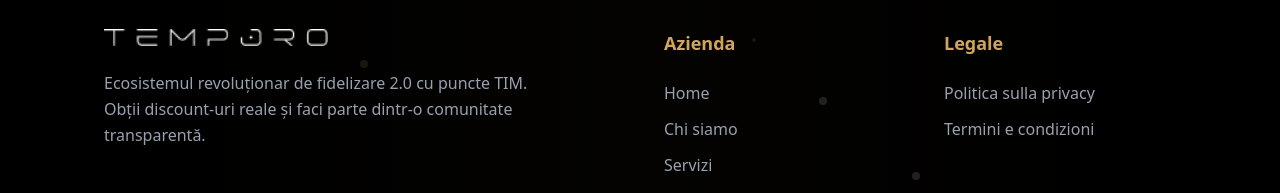
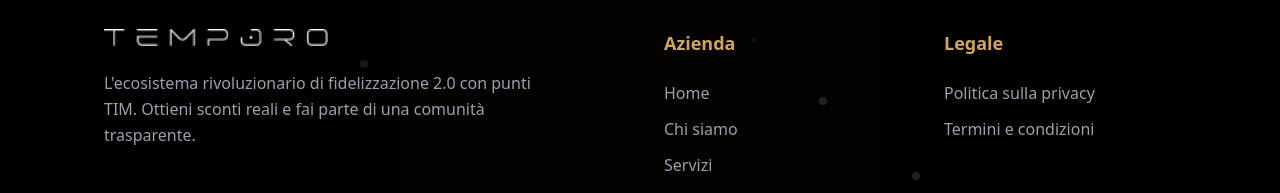
Before and after one commit to wallbreaker1/temporo, a Next.js app: page /it in a window 1280 px wide. Shown: the part 6618-6811 px from the top of the page. Built offline with nearby package versions, Linux system fonts and the light colour scheme.

Commit message:
schimbari

```diff
--- a/app/[lang]/dictionaries/footer/it.json
+++ b/app/[lang]/dictionaries/footer/it.json
@@ -7,5 +7,6 @@
   "services": "Servizi",
   "company": "Azienda",
   "legal": "Legale",
-  "home": "Home"
+  "home": "Home",
+  "description": "L'ecosistema rivoluzionario di fidelizzazione 2.0 con punti TIM. Ottieni sconti reali e fai parte di una comunità trasparente."
 }
--- a/app/[lang]/dictionaries/footer/ro.json
+++ b/app/[lang]/dictionaries/footer/ro.json
@@ -7,5 +7,6 @@
   "services": "Servicii",
   "company": "Companie",
   "legal": "Legal",
-  "home": "Home"
+  "home": "Home",
+  "description": "Ecosistemul revoluționar de fidelizare 2.0 cu puncte TIM. Obții discount-uri reale și faci parte dintr-o comunitate transparentă."
 }
--- a/app/[lang]/dictionaries/home/ro.json
+++ b/app/[lang]/dictionaries/home/ro.json
@@ -12,7 +12,7 @@
   },
   "aboutSection": {
     "subtitle": "DESPRE TEMPORO",
-    "title": "Ecosistemul de fidelizare 2.0 simplu, clar și transparent",
+    "title": "Simplu, clar și transparent",
     "description": "Temporo este un nou ecosistem digital de fidelizare, creat pentru a transforma fiecare achiziție într-o oportunitate de economisire.",
     "timPoints": {
       "description": "Prin punctele TIM, create de Temporo, obții discount-uri reale la produsele și serviciile disponibile, atât în Magazinul Temporo, cât și la partenerii oficiali."
--- a/components/Footer.tsx
+++ b/components/Footer.tsx
@@ -11,6 +11,7 @@ type FooterDict = {
   company?: string;
   legal?: string;
   home?: string;
+  description: string;
 };
 
 export default function Footer({
@@ -56,8 +57,7 @@ export default function Footer({
               />
             </Link>
             <p className="text-gray-400 text-base leading-relaxed max-w-md">
-              Ecosistemul revoluționar de fidelizare 2.0 cu puncte TIM. Obții
-              discount-uri reale și faci parte dintr-o comunitate transparentă.
+              {dict.description}
             </p>
           </div>
 
```
